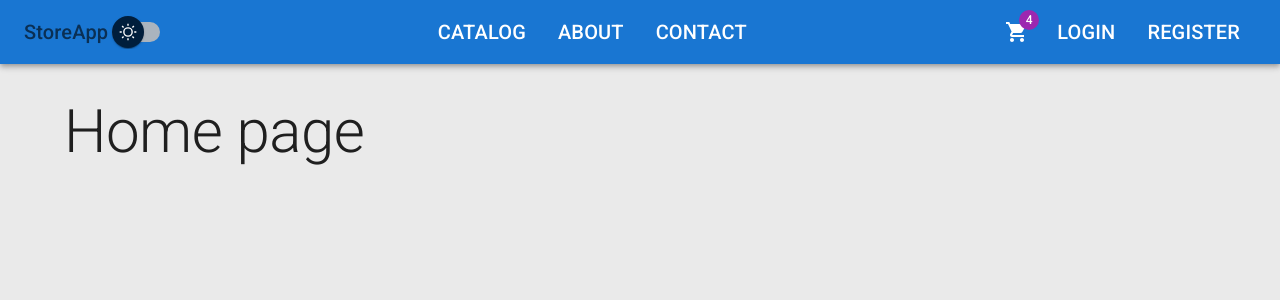
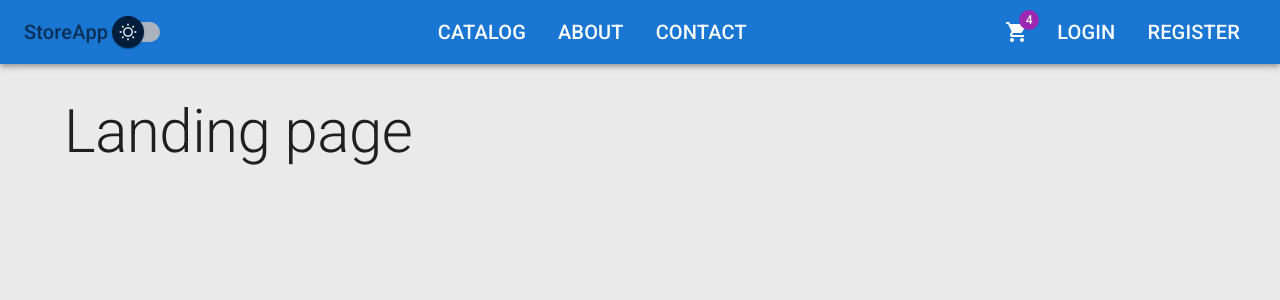
Before and after one commit to pattryk95/StoreAppClient, a React (Create React App) app: page / in a window 1280 px wide. Shown: the top 300 px of the page. Built offline with nearby package versions, Linux system fonts and the light colour scheme.

Commit message:
Add route-config

```diff
--- a/src/app/layout/App.tsx
+++ b/src/app/layout/App.tsx
@@ -1,11 +1,7 @@
 import { Container, createTheme, CssBaseline, ThemeProvider } from "@mui/material";
 import { useState } from "react";
-import { BrowserRouter, Route } from "react-router-dom";
-import AboutPage from "../../features/about/AboutPage";
-import Catalog from "../../features/catalog/Catalog";
-import ProductDetails from "../../features/catalog/ProductDetails";
-import ContactPage from "../../features/contact/ContactPage";
-import HomePage from "../../features/home/HomePage";
+import { Route, Switch } from "react-router-dom";
+import routes from "../../route-config";
 import Header from "./Header";
 
 function App()
@@ -34,11 +30,14 @@ function App()
       <CssBaseline />
       <Header changeTheme={changeTheme} isDarkModeChecked={darkMode} />
       <Container>
-        <Route exact path='/' component={HomePage} />
-        <Route exact path='/catalog' component={Catalog} />
-        <Route path='/catalog/:id' component={ProductDetails} />
-        <Route path='/about' component={AboutPage} />
-        <Route path='/contact' component={ContactPage} />
+        <Switch>
+          {routes.map((route) => (
+            <Route key={route.path} path={route.path} exact={route.exact}>
+              <route.component />
+            </Route>
+
+          ))}
+        </Switch>
       </Container>
     </ThemeProvider>
   );
--- a/src/features/home/HomePage.tsx
+++ b/src/features/landingPage/LandingPage.tsx
@@ -1,10 +1,10 @@
 import { Typography } from "@mui/material";
 
-export default function HomePage()
+export default function LandingPage()
 {
     return (
         <Typography variant='h2'>
-            Home page
+            Landing page
         </Typography>
     )
 
--- /dev/null
+++ b/src/features/utils/RedirectToLandingPage.tsx
@@ -0,0 +1,6 @@
+import { Redirect } from "react-router-dom";
+
+export default function RedirectToLandingPage()
+{
+    return <Redirect to={{ pathname: '/' }} />
+}
--- /dev/null
+++ b/src/route-config.ts
@@ -0,0 +1,28 @@
+import AboutPage from "./features/about/AboutPage";
+import Catalog from "./features/catalog/Catalog";
+import ProductDetails from "./features/catalog/ProductDetails";
+import ContactPage from "./features/contact/ContactPage";
+import LandingPage from "./features/landingPage/LandingPage";
+import RedirectToLandingPage from "./features/utils/RedirectToLandingPage";
+
+const routes = [
+
+    { path: "/catalog", component: Catalog, exact: true },
+    { path: "/catalog/:id(\\d+)", component: ProductDetails},
+
+    {
+      path: "/about",
+      component: AboutPage
+    },
+    {
+      path: "/contact",
+      component: ContactPage,
+    },
+
+    // { path: "/register", component: Register },
+    // { path: "/login", component: Login },
+
+    { path: "/", component: LandingPage, exact: true },
+    { path: "*", component: RedirectToLandingPage },
+  ];
+  export default routes;
```
